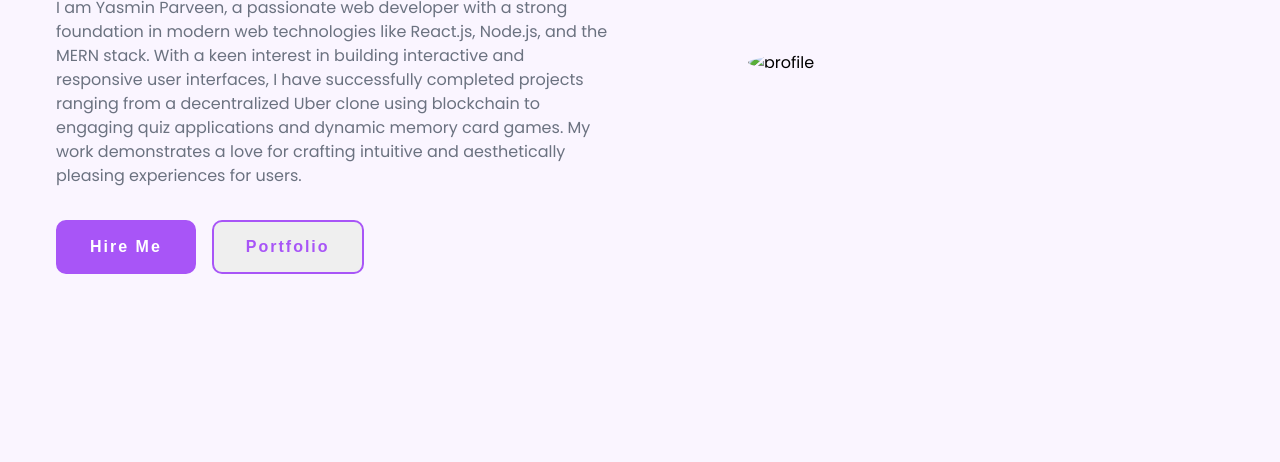
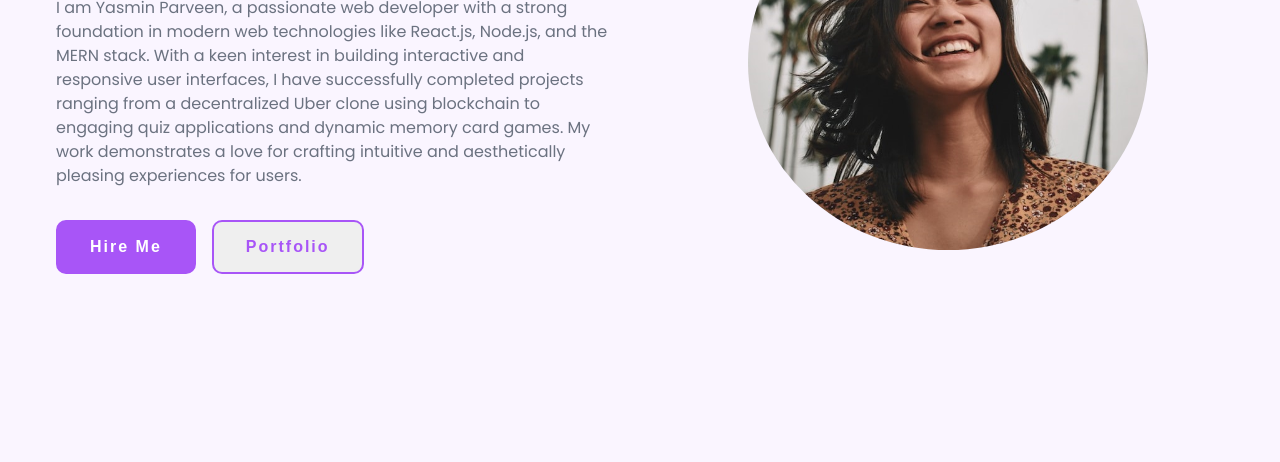
Before and after one commit to yasminparveen/portfolio, a plain HTML site: page index.html in a window 1280 px wide. Shown: the part 338-800 px from the top of the page. Drawn offline with nearby package versions, Linux system fonts and the light colour scheme.

Commit message:
Update index.html

```diff
--- a/index.html
+++ b/index.html
@@ -47,7 +47,7 @@
                 </div>
             </div>
             <div class="image">
-                <img src="assets/profile.jpg" alt="profile" />
+                <img src="profile.jpg" alt="profile" />
             </div>
         </div>
     </section>
```
